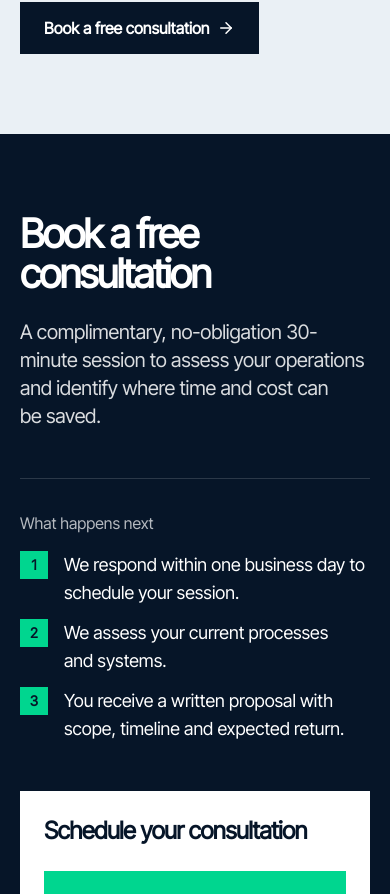
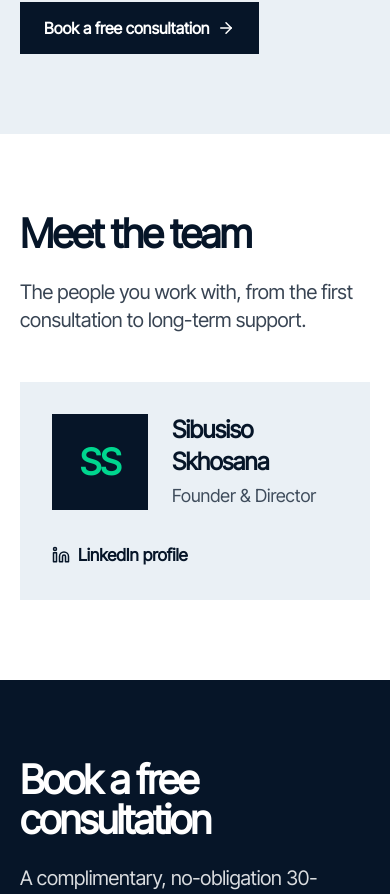
Before and after one commit to EmperorKaido99/Sibrix-Website-, a React (Vite) app: page /about in a window 390 px wide. Shown: the part 4146-5040 px from the top of the page. Built offline with nearby package versions, Linux system fonts and the light colour scheme.

Commit message:
Add 'Meet the team' to About (initials tiles, no photos); Sibusiso Skhosana, Founder & Director
Co-Authored-By: Claude Opus 5.5 <noreply@anthropic.com>

```diff
--- /dev/null
+++ b/src/components/TeamSection.tsx
@@ -0,0 +1,61 @@
+import { Linkedin } from "lucide-react";
+import AnimateOnScroll from "./AnimateOnScroll";
+import { TEAM, initials } from "@/data/team";
+
+// "Meet the team" on About. No photos: an initials tile in the brand colours; optional details render only
+// when supplied in src/data/team.ts.
+const TeamSection = () => (
+  <section id="team" className="field-paper section">
+    <div className="frame">
+      <AnimateOnScroll>
+        <h2 className="heading-xl">Meet the team</h2>
+        <p className="lead mt-6 max-w-[44ch] text-navy/80">The people you work with, from the first consultation to long-term support.</p>
+      </AnimateOnScroll>
+
+      <div className="mt-12 md:mt-16 grid grid-cols-1 md:grid-cols-2 xl:grid-cols-3 gap-4 lg:gap-5">
+        {TEAM.map((m, i) => (
+          <AnimateOnScroll key={m.name} delay={i * 0.08} className="h-full">
+            <article className="team-card group h-full bg-paper-2 p-8 md:p-10 flex flex-col">
+              <div className="flex items-center gap-6">
+                <span
+                  aria-hidden="true"
+                  className="team-card__mark flex h-24 w-24 shrink-0 items-center justify-center bg-navy text-4xl font-semibold tracking-tight text-green"
+                >
+                  {initials(m.name)}
+                </span>
+                <div>
+                  <h3 className="text-2xl md:text-3xl font-semibold tracking-tight">{m.name}</h3>
+                  <p className="mt-1 text-lg text-navy/75">{m.role}</p>
+                </div>
+              </div>
+
+              {m.experience && <p className="mt-8 text-lg font-semibold">{m.experience}</p>}
+              {m.bio && <p className="mt-4 text-lg leading-relaxed text-navy/85">{m.bio}</p>}
+              {m.qualifications && m.qualifications.length > 0 && (
+                <ul className="mt-6 flex flex-wrap gap-2">
+                  {m.qualifications.map((q) => (
+                    <li key={q} className="bg-paper px-3 py-1.5 text-sm font-medium">{q}</li>
+                  ))}
+                </ul>
+              )}
+
+              {m.linkedin && (
+                <a
+                  href={m.linkedin}
+                  target="_blank"
+                  rel="noopener noreferrer"
+                  className="mt-auto pt-8 inline-flex items-center gap-2 self-start font-semibold underline-offset-4 hover:underline"
+                >
+                  <Linkedin size={18} aria-hidden="true" /> LinkedIn profile
+                  <span className="sr-only"> of {m.name} (opens in a new tab)</span>
+                </a>
+              )}
+            </article>
+          </AnimateOnScroll>
+        ))}
+      </div>
+    </div>
+  </section>
+);
+
+export default TeamSection;
--- /dev/null
+++ b/src/data/team.ts
@@ -0,0 +1,33 @@
+/*
+ * The people behind Sibrix (reviewer: showing who is behind the company is key for credibility).
+ * FACTS ONLY, supplied by the person. Optional fields render only when filled in.
+ * No photos for now: each person gets an initials tile; add `photo` later without changing the layout.
+ */
+export interface TeamMember {
+  name: string;
+  role: string;
+  /** One line, e.g. "8 years in software development and IT infrastructure". */
+  experience?: string;
+  /** 2–3 sentences. */
+  bio?: string;
+  qualifications?: string[];
+  linkedin?: string;
+}
+
+export const TEAM: TeamMember[] = [
+  {
+    name: "Sibusiso Skhosana",
+    role: "Founder & Director",
+    linkedin: "https://www.linkedin.com/in/sibusiso-skhosana-445185250/",
+    // TO ADD (from Sibusiso): experience, bio, qualifications.
+  },
+];
+
+export const initials = (name: string) =>
+  name
+    .split(/\s+/)
+    .filter(Boolean)
+    .map((w) => w[0])
+    .slice(0, 2)
+    .join("")
+    .toUpperCase();
--- a/src/index.css
+++ b/src/index.css
@@ -297,6 +297,11 @@ html[data-theme="teal"] { /* Teal night: navy leaning teal, calmer green, mint p
     .logo-tile { transition: none; }
   }
 
+  /* Team cards: the initials tile turns green on hover. */
+  .team-card__mark { transition: background-color 300ms ease, color 300ms ease, transform 400ms cubic-bezier(0.22, 1, 0.36, 1); }
+  .team-card:hover .team-card__mark { background-color: hsl(var(--green)); color: hsl(var(--navy)); transform: rotate(-3deg) scale(1.04); }
+  @media (prefers-reduced-motion: reduce) { .team-card__mark { transition: none; } .team-card:hover .team-card__mark { transform: none; } }
+
   /* Comparison groups: hide the native disclosure marker. */
   .compare-group > summary::-webkit-details-marker { display: none; }
 
--- a/src/pages/SitePages.tsx
+++ b/src/pages/SitePages.tsx
@@ -1,4 +1,5 @@
 import AboutSection from "@/components/AboutSection";
+import TeamSection from "@/components/TeamSection";
 import ProjectsSection from "@/components/ProjectsSection";
 import ServicesDetail from "@/components/ServicesDetail";
 import FeaturedWork from "@/components/FeaturedWork";
@@ -15,6 +16,7 @@ export const AboutPage = () => (
   <>
     <PageIntro title="Bridging ideas and *implementation.*" lead="A South African technology company focused on business automation and IT support." />
     <AboutSection />
+    <TeamSection />
     <CTASection />
   </>
 );
```
Also changed, not shown: 1 other file (tests, documents, lock files or other folders).
